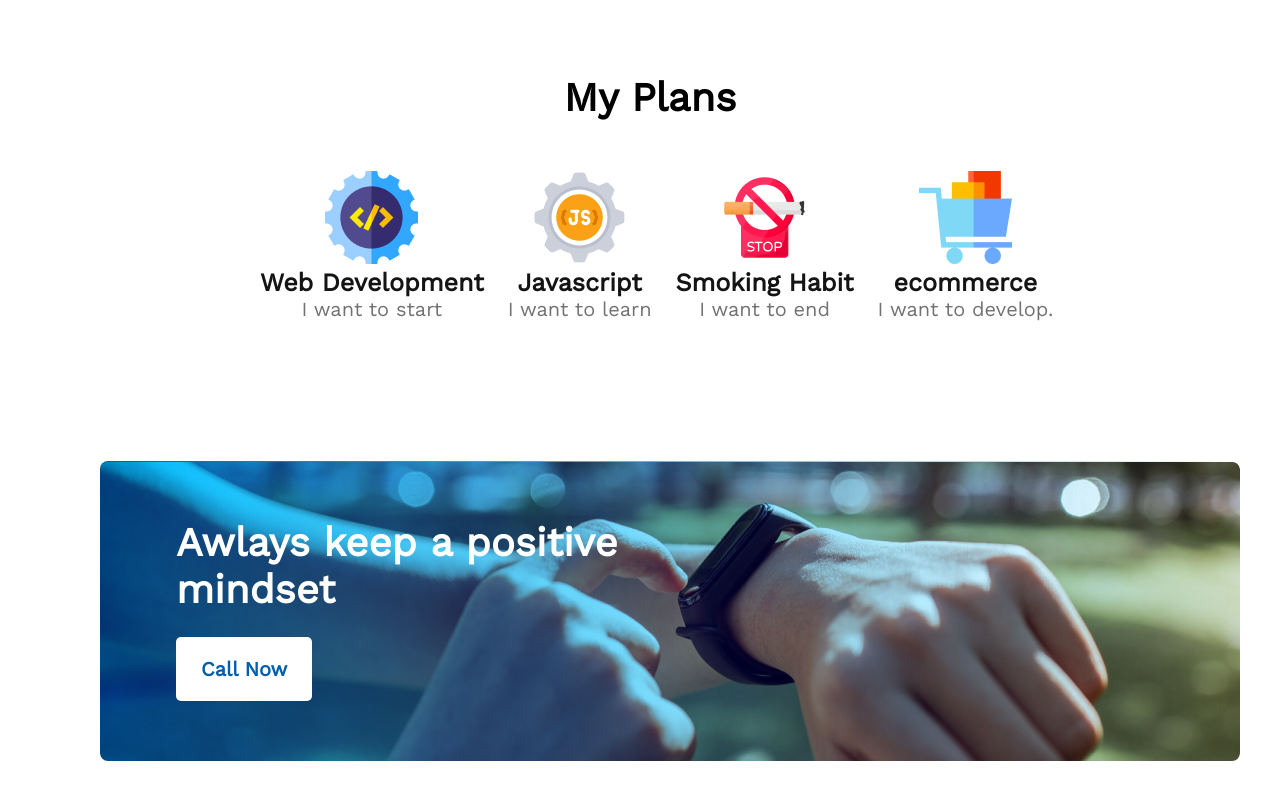
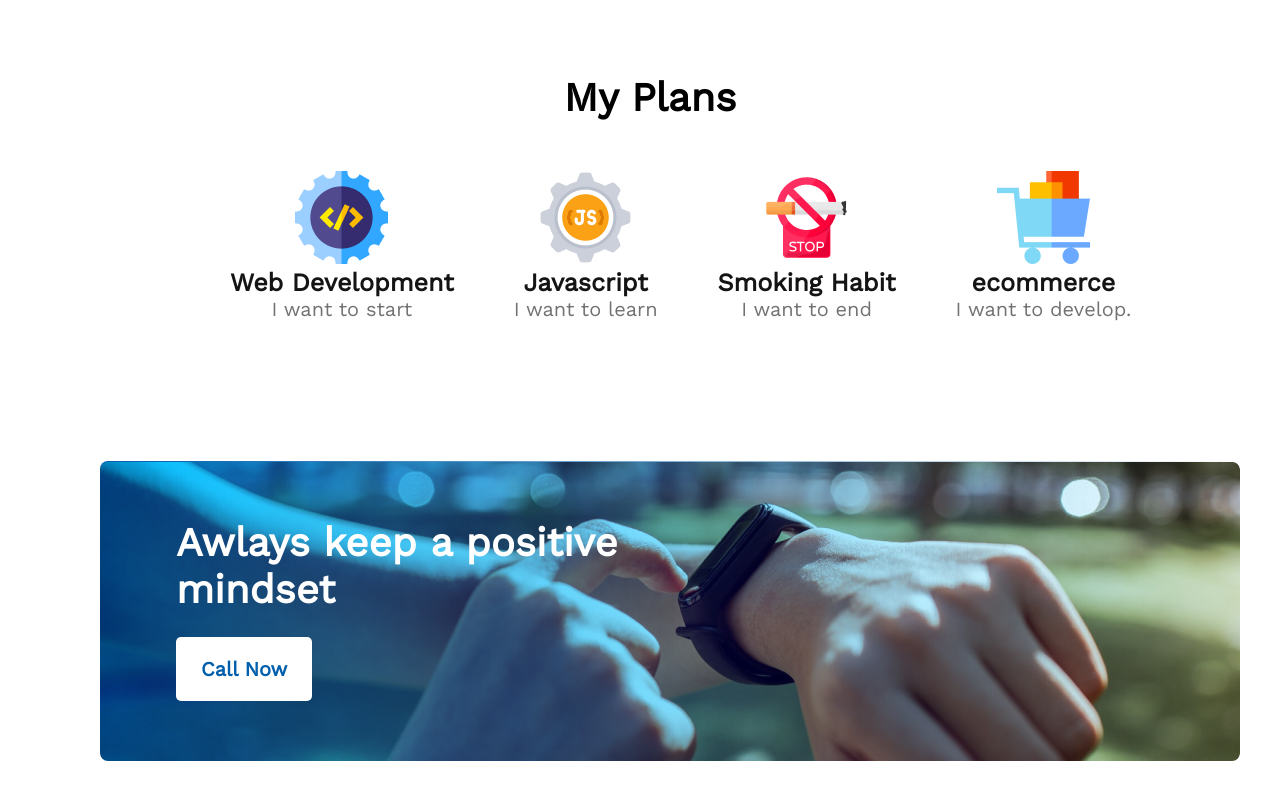
Before and after one commit to mdyasin111/new-me, a plain HTML site: page index.html in a window 1280 px wide. Shown: the part 1700-2500 px from the top of the page. Drawn offline with nearby package versions, Linux system fonts and the light colour scheme.

Commit message:
color updated

```diff
--- a/styles/style.css
+++ b/styles/style.css
@@ -5,7 +5,7 @@
 
 /* banner section */
 .banner {
-    background-color: rgb(6, 6, 160);
+    background-color: #1377B3;
     background-image: url('../images/banner-pic.png');
     background-size: cover;
     height: 100vh;
@@ -38,7 +38,6 @@
 .banner-description {
     color: #FFFFFF;
     margin-bottom: 23px;
-
 }
 
 /* about section */
@@ -87,9 +86,9 @@
 
 .plans-container {
     display: flex;
-    padding-left: 250px;
+    padding-left: 220px;
     padding-top: 50px;
-    gap: 24px;
+    gap: 60px;
 }
 
 .skill-title {
```
